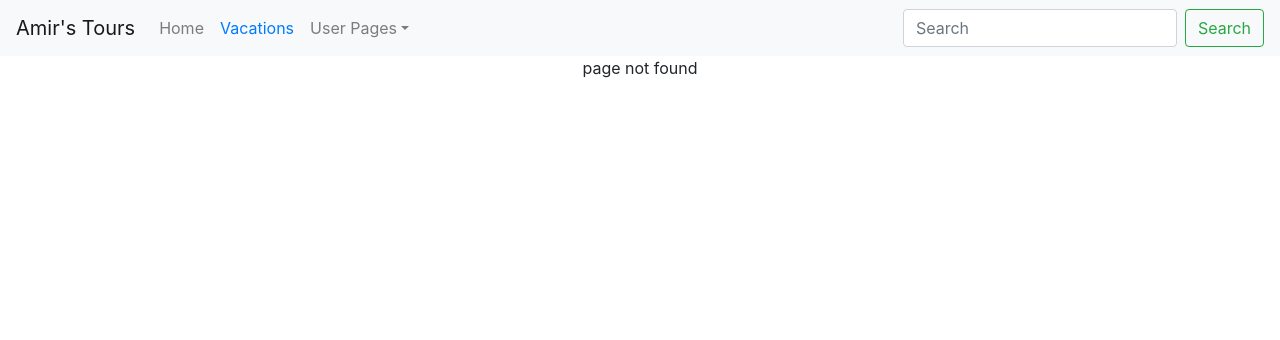
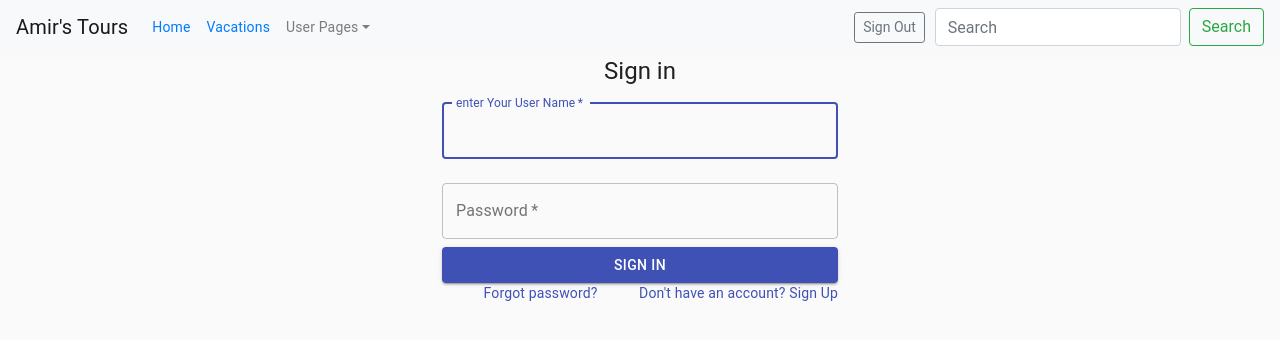
Before and after one commit to AmirDeby/amir-tours-client, a React (Create React App) app: page /login in a window 1280 px wide. Before the commit this address had no page. Shown: the top 340 px of the page. Built offline with nearby package versions, Linux system fonts and the light colour scheme.

Commit message:
add log out and change actions

```diff
--- a/package.json
+++ b/package.json
@@ -4,6 +4,7 @@
   "private": true,
   "dependencies": {
     "@material-ui/core": "^4.8.3",
+    "@material-ui/icons": "^4.5.1",
     "@types/jest": "24.0.19",
     "@types/node": "12.7.12",
     "@types/react": "16.9.6",
--- a/src/App.tsx
+++ b/src/App.tsx
@@ -4,7 +4,7 @@ import './App.css';
 import NavBar from './Components/NavBar/NavBar';
 import { Register } from './Components/Register/Register'
 import { VacationPage } from './Components/VacationPage/VacationPage';
-
+import { Login } from './Components/Login/Login';
 
 
 const App: React.FC = () => {
@@ -15,18 +15,21 @@ const App: React.FC = () => {
         <Route path="/" exact>
           <div>homepage</div>
         </Route>
+        <Route path="/login">
+          <Login/>
+        </Route>
         <Route path="/register">
           <Register />
         </Route>
         <Route path="/vacations">
-          <VacationPage/>
+          <VacationPage />
         </Route>
         <Route>
           page not found
         </Route>
       </Switch>
     </div>
-  );
+  )
 }
 
 export default App;
--- /dev/null
+++ b/src/Components/LogOutButton/LogOutButton.tsx
@@ -0,0 +1,28 @@
+import * as React from 'react';
+import { connect } from 'react-redux';
+import { logOutAction } from '../../actions';
+import Button from 'react-bootstrap/Button'
+
+export interface ILogOutButtonProps {
+    logOut(): void,
+}
+
+ class _LogOutButton extends React.Component<ILogOutButtonProps> {
+     public render() {
+      const {logOut} = this.props
+    return (
+      <div>
+            <Button variant="outline-secondary" onClick={logOut} style={{ marginRight: "10px" }} size="sm" >Sign Out</Button>
+      </div>
+    );
+  }
+}
+
+const mapDispatchToProps = {
+    logOut:logOutAction
+}
+
+export const LogOutButton = connect(
+    undefined,
+    mapDispatchToProps
+)(_LogOutButton)
--- /dev/null
+++ b/src/Components/Login/Login.tsx
@@ -0,0 +1,126 @@
+import Button from '@material-ui/core/Button';
+import Container from '@material-ui/core/Container';
+import CssBaseline from '@material-ui/core/CssBaseline';
+import Grid from '@material-ui/core/Grid';
+import Link from '@material-ui/core/Link';
+import TextField from '@material-ui/core/TextField';
+import Typography from '@material-ui/core/Typography';
+import * as React from 'react';
+import { connect } from 'react-redux';
+import { Redirect } from 'react-router';
+import { IState } from '../../reducer';
+import { logInAction } from '../../actions';
+
+
+export interface ILoginProps {
+    isLogged: boolean,
+    login(userName: string, password: string): void
+}
+
+interface ILoginState {
+    userName: string,
+    password: string,
+}
+
+class _Login extends React.Component<ILoginProps, ILoginState> {
+    state: ILoginState = {
+        userName: "",
+        password: "",
+    }
+
+    public render() {
+        const { isLogged } = this.props;
+        if (isLogged) {
+            return <Redirect to="/vacations" />
+        }
+
+        return (
+            <div>
+                <Container component="main" maxWidth="xs">
+                    <CssBaseline />
+                    <div>
+
+                        <Typography component="h1" variant="h5">
+                            Sign in
+                        </Typography>
+                        <form onSubmit={this.onSubmit} noValidate>
+                            <TextField
+                                variant="outlined"
+                                margin="normal"
+                                required
+                                fullWidth
+                                id="userName"
+                                label="enter Your User Name"
+                                name="userName"
+                                autoComplete="userName"
+                                autoFocus
+                                onChange={this.onChangeHandler}
+                            />
+                            <TextField
+                                variant="outlined"
+                                margin="normal"
+                                required
+                                fullWidth
+                                name="password"
+                                label="Password"
+                                type="password"
+                                id="password"
+                                autoComplete="current-password"
+                                onChange={this.onChangeHandler}
+                            />
+
+                            <Button
+                                type="submit"
+                                fullWidth
+                                variant="contained"
+                                color="primary">
+                                Sign In
+                            </Button>
+                            <Grid container>
+                                <Grid item xs>
+                                    <Link href="#" variant="body2">
+                                        Forgot password?
+                                    </Link>
+                                </Grid>
+                                <Grid item>
+                                    <Link href="#" variant="body2">
+                                        {"Don't have an account? Sign Up"}
+                                    </Link>
+                                </Grid>
+                            </Grid>
+                        </form>
+                    </div>
+                </Container>
+            </div>
+        );
+    }
+
+    onSubmit = async (e: React.FormEvent) => {
+        const { login } = this.props
+        const { userName, password } = this.state;
+        e.preventDefault();
+        login(userName, password);
+
+
+
+    }
+
+    onChangeHandler = (e: React.ChangeEvent<HTMLInputElement>) => {
+        const { value, name } = e.target;
+        this.setState({ [name]: value } as any)
+    }
+
+}
+
+const mapStateToProps = (state: IState) => ({
+    isLogged: state.isLogged,
+})
+
+const mapDispatchToProps = {
+    login: logInAction
+}
+
+export const Login = connect(
+    mapStateToProps,
+    mapDispatchToProps
+)(_Login)
--- a/src/Components/NavBar/NavBar.tsx
+++ b/src/Components/NavBar/NavBar.tsx
@@ -6,6 +6,7 @@ import Form from 'react-bootstrap/Form';
 import Button from 'react-bootstrap/Button';
 import FormControl from 'react-bootstrap/FormControl';
 import { Link } from 'react-router-dom';
+import { LogOutButton } from '../LogOutButton/LogOutButton';
 
 export interface INavBarProps {
 
@@ -27,7 +28,7 @@ export default class NavBar extends React.Component<INavBarProps, INavBarState>
                 <Navbar.Toggle aria-controls="basic-navbar-nav" />
                 <Navbar.Collapse id="basic-navbar-nav">
                     <Nav className="mr-auto">
-                        <Nav.Link href="#home">Home</Nav.Link>
+                        <Nav.Link><Link to="/">Home</Link></Nav.Link>
                         <Nav.Link><Link to='/vacations'>Vacations</Link></Nav.Link>
                         <NavDropdown title="User Pages" id="basic-nav-dropdown">
                             <NavDropdown.Item><Link to='/register'>Register</Link></NavDropdown.Item>
@@ -37,6 +38,7 @@ export default class NavBar extends React.Component<INavBarProps, INavBarState>
 
                         </NavDropdown>
                     </Nav>
+                    <LogOutButton/>
                     <Form onSubmit={this.onSearchSubmit} inline>
                         <FormControl onChange={this.onSearchChange} value={this.state.search} type="text" placeholder="Search" className="mr-sm-2" />
                         <Button type="submit" variant="outline-success">Search</Button>
--- a/src/Components/Register/Register.tsx
+++ b/src/Components/Register/Register.tsx
@@ -6,13 +6,14 @@ import TextField from '@material-ui/core/TextField';
 import Typography from '@material-ui/core/Typography';
 import * as React from 'react';
 import { connect } from 'react-redux';
-import { Link } from 'react-router-dom';
+import { Link, Redirect } from 'react-router-dom';
 import { registerAction } from '../../actions';
 import { IState } from '../../reducer';
 
 
 export interface IRegisterProps {
     register(firstName: string, lastName: string, password: string, userName: string): void,
+    isLogged:boolean,
 }
 
 interface IRegisterState {
@@ -31,6 +32,11 @@ class _Register extends React.Component<IRegisterProps, IRegisterState> {
         userName: "",
     }
     public render() {
+        const { isLogged } = this.props;
+        if (isLogged) {
+            return <Redirect to="/vacations"/>
+        }
+
         return (
             <div>
                 <Container component="main" maxWidth="xs">
@@ -93,6 +99,7 @@ class _Register extends React.Component<IRegisterProps, IRegisterState> {
                                 </Grid>
                             </Grid>
                             <Button
+                                style={{ marginTop: "13px" }}
                                 type="submit"
                                 fullWidth
                                 variant="contained"
@@ -134,7 +141,9 @@ class _Register extends React.Component<IRegisterProps, IRegisterState> {
 
 
 const mapStateToProps = (state: IState) => {
-    return {};
+    return {
+        isLogged:state.isLogged
+    };
 
 }
 
--- /dev/null
+++ b/src/Components/Vacation/Vacation.tsx
@@ -0,0 +1,49 @@
+import * as React from 'react';
+import { IVacation } from '../../Models/vacation.model';
+import Card from 'react-bootstrap/Card'
+
+export interface IVacationProps {
+    // vacation: IVacation,
+    id?: number,
+    description: string,
+    destination: string,
+    image: string,
+    startDate: Date,
+    endDate: Date,
+    price: number,
+    isFollowed: boolean
+}
+
+export default class Vacation extends React.Component<IVacationProps> {
+    public render() {
+        // const { vacation } = this.props
+        // const { image, destination, description, startDate, endDate, price, isFollowed} = vacation
+        const { description, destination, endDate, image, isFollowed, price, startDate } = this.props
+        return (
+            <div>
+                <Card style={{ width: '18rem' }}>
+                    <Card.Img variant="top" src={image} />
+                    <Card.Body>
+                        <Card.Title>{destination}</Card.Title>
+                        <Card.Text>
+                            {description}
+                        </Card.Text>
+                        <Card.Text>
+                            {startDate}
+                        </Card.Text>
+                        <Card.Text>
+                            {endDate}
+                        </Card.Text>
+                        <Card.Text>
+                            {`$  ${price}`}
+                        </Card.Text>
+                        <Card.Text>
+                            {isFollowed}
+                        </Card.Text>
+
+                    </Card.Body>
+                </Card>
+            </div>
+        );
+    }
+}
--- a/src/Components/VacationPage/VacationPage.tsx
+++ b/src/Components/VacationPage/VacationPage.tsx
@@ -3,10 +3,13 @@ import { connect } from 'react-redux';
 import { getMyVacationsAction } from '../../actions';
 import { IState } from '../../reducer';
 import { IVacation } from '../../Models/vacation.model';
+import Vacation from '../Vacation/Vacation';
+import { Redirect } from 'react-router';
 
 export interface IVacationPageProps {
     getVacations(): void,
-    vacations:IVacation[],
+    vacations: IVacation[],
+    isLogged:boolean,
 }
 
 class _VacationPage extends React.Component<IVacationPageProps> {
@@ -17,19 +20,26 @@ class _VacationPage extends React.Component<IVacationPageProps> {
     }
 
     public render() {
-        const { vacations } = this.props;
-        console.log(vacations);
+        const { vacations,isLogged } = this.props;
 
-    return (
-      <div>
+        if (!isLogged) {
+            return <Redirect to="/login"/>
+        }
+        return (
+            <div className="row">
+                {vacations.map((vacation) =>
+                    <div className="col-8 col-md-4">
+                     <Vacation {...vacation}/>
+                </div> )}
+            </div>
+        )
+    }
+    }
 
-      </div>
-    );
-  }
-}
 const mapStateToProps = (state:IState) => {
     return {
         vacations: state.vacations,
+        isLogged:state.isLogged
     }
 }
 
--- a/src/actions.ts
+++ b/src/actions.ts
@@ -8,7 +8,7 @@ import { setToken } from '.';
 
 export const registerAction = (firstName: string, lastName: string, password: string, userName: string) => {
     return async (dispatch: Dispatch<IAction>) => {
-        const response = await axios.post('http://localhost:5000/register', {
+        const response = await axios.post('http://localhost:5000/auth/register', {
             firstName, lastName, password, userName
         });
         dispatch({
@@ -20,16 +20,37 @@ export const registerAction = (firstName: string, lastName: string, password: st
     }
 }
 
+export const logInAction = (userName: string, password: string) => {
+    return async (dispatch: Dispatch<IAction>) => {
+        const { data } = await axios.post('http://localhost:5000/auth/login', { userName, password });
+        dispatch({
+            type: ActionType.LoginSuccess,
+            payload: {}
+        });
+        const { token } = data
+        setToken(token);
+    }
+}
+
 export const getMyVacationsAction = () => {
     return async (dispatch: Dispatch<IAction>) => {
         dispatch({
             type: ActionType.GetVacationsPending,
             payload: {}
         });
-        const { data } = await axios.get('http://localhost:5000/vacations/me?userId=9');
+        const { data } = await axios.get('http://localhost:5000/vacations/me');
         dispatch({
             type: ActionType.GetVacationsSuccess,
             payload: data,
         })
     }
 }
+
+
+export const logOutAction = (): IAction => {
+    localStorage.removeItem('token');
+    return {
+        type: ActionType.LogOut,
+        payload:{}
+    }
+}
--- a/src/reducer.ts
+++ b/src/reducer.ts
@@ -21,12 +21,22 @@ export enum ActionType {
     RegisterSuccess = "REGISTER_SUCCESS",
     RegisterFail = "REGISTER_FAIL",
     LoginSuccess = "LOGIN_SUCCESS",
+    LoginFail = "LOGIN_FAIL",
     GetVacationsPending = "GET_VACATIONS_PENDING",
     GetVacationsSuccess = "GET_VACATIONS_SUCCESS",
+    LogOut ="LOG_OUT",
+
 }
 
 export const reducer = (state = initialState, action: IAction): IState => {
     switch (action.type) {
+
+        case ActionType.LogOut: {
+            return {
+                ...state,
+                isLogged:false
+            }
+        }
 
         case ActionType.GetVacationsPending: {
             return {
@@ -46,6 +56,12 @@ export const reducer = (state = initialState, action: IAction): IState => {
                 isLogged: true
             }
         }
+        case ActionType.LoginFail: {
+            return {
+                ...state,
+
+            }
+            }
         case ActionType.LoginSuccess: {
             return {
                 ...state,
```
Also changed, not shown: 1 other file (tests, documents, lock files or other folders).
